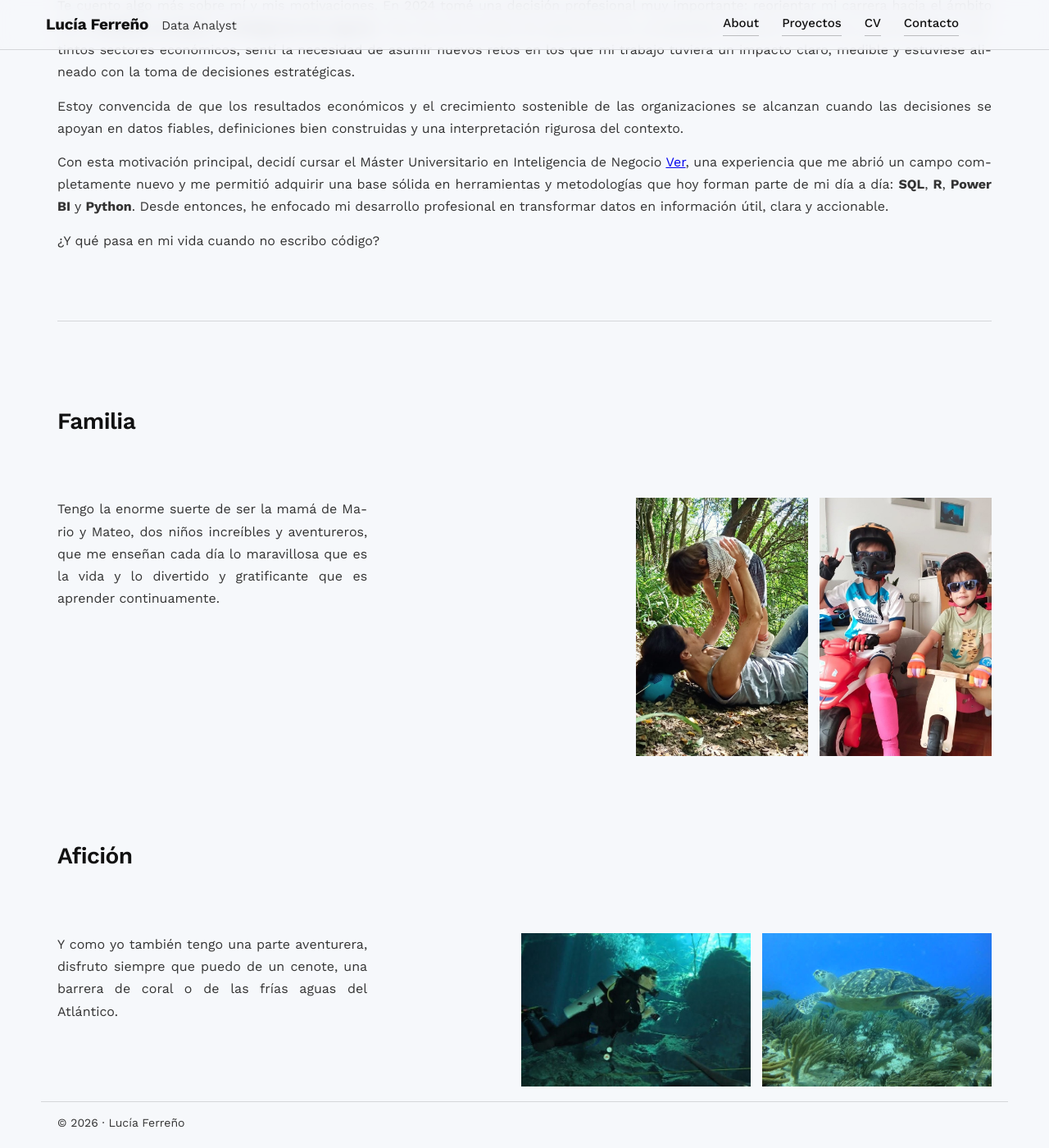
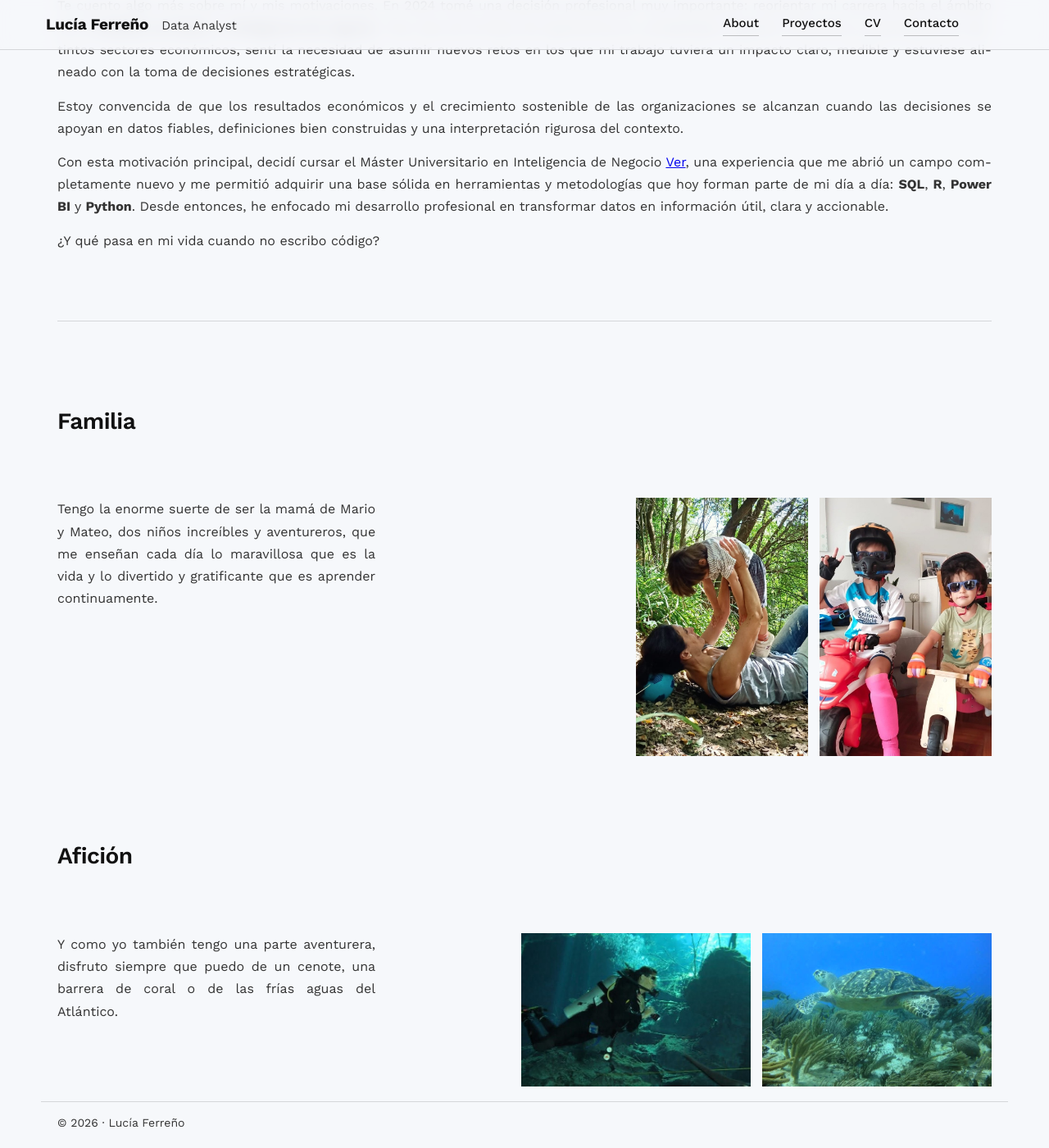
Before and after one commit to lucia-ferreno-pico/Portfolio, a Jekyll site: the page built from about.md, in a window 1280 px wide and 1400 px high, scrolled down 359 px. Shown: the whole window at 82% size. Built offline with Jekyll 4.4.1, drawn with Linux system fonts in a browser that asks for light colours.

Commit message:
Update main.css

```diff
--- a/assets/css/main.css
+++ b/assets/css/main.css
@@ -1366,7 +1366,7 @@ projects-page .projects-title{
 }
 /* Texto más estrecho en secciones personales */
 .about-page .personal-text p{
-  max-width: 38ch;   /* más estrecho, editorial */
+  max-width: 39ch;   /* más estrecho, editorial */
 }
 
 /* Responsive: en móvil apila y centra */
```
